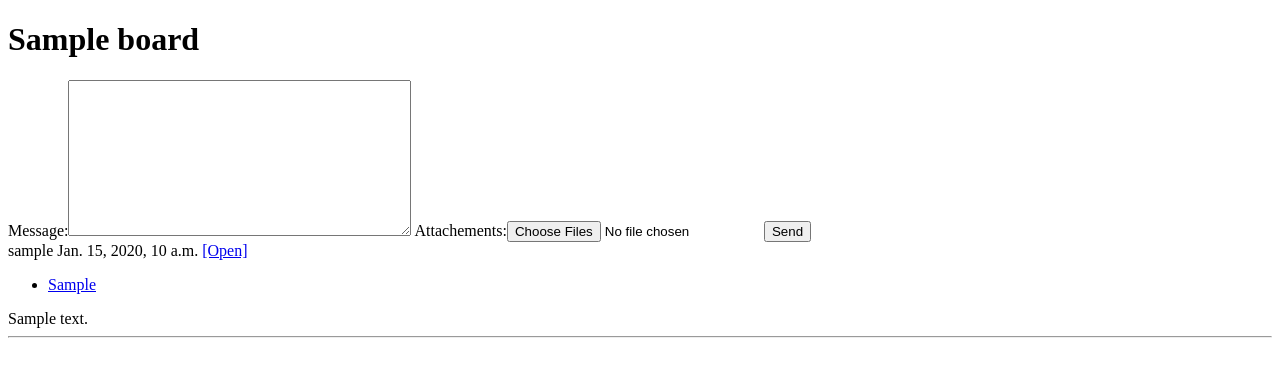
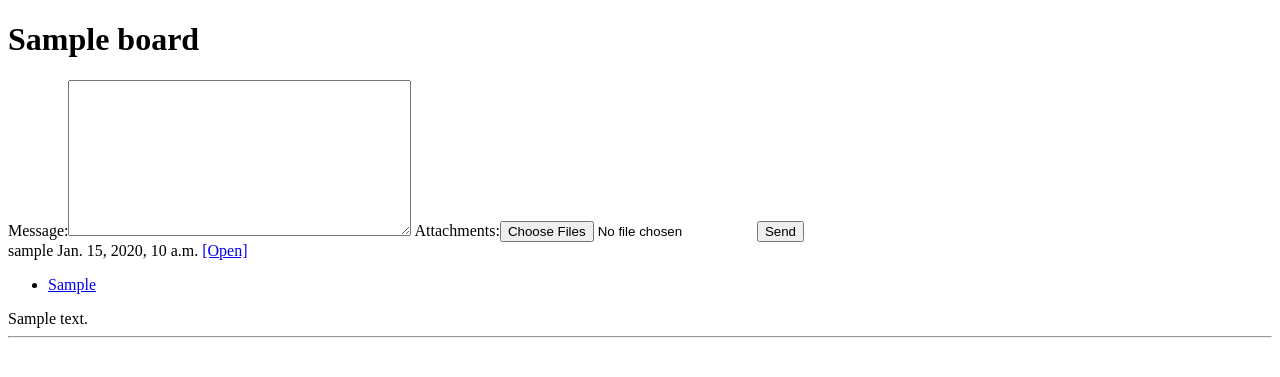
Before and after one commit to dawid2193487/tegami, a Django app: a page that uses backend/boards/templates/boards/board_detail.html in a window 1280 px wide. Shown: the top 377 px of the page. Run offline with Django 3.2, Linux system fonts and the light colour scheme; tables that the repository leaves empty hold one stand-in row (values such as "Sample post").

Commit message:
Fix typo in Attachment model name

```diff
--- a/backend/attach/admin.py
+++ b/backend/attach/admin.py
@@ -2,6 +2,6 @@ from django.contrib import admin
 from .models import *
 
 # Register your models here.
-@admin.register(Attachement)
-class AttachementAdmin(admin.ModelAdmin):
+@admin.register(Attachment)
+class AttachmentAdmin(admin.ModelAdmin):
     pass
--- a/backend/attach/models.py
+++ b/backend/attach/models.py
@@ -3,7 +3,7 @@ from django.contrib.contenttypes.models import ContentType
 from django.contrib.contenttypes.fields import GenericForeignKey
 
 # Create your models here.
-class Attachement(models.Model):
+class Attachment(models.Model):
     upload = models.FileField()
     content_type = models.ForeignKey(ContentType, on_delete=models.CASCADE)
     object_id = models.PositiveIntegerField()
--- a/backend/boards/forms.py
+++ b/backend/boards/forms.py
@@ -1,11 +1,11 @@
 from django import forms
-from attach.models import Attachement
+from attach.models import Attachment
 
 class ResponseForm(forms.Form):
     message = forms.CharField(label="Message", max_length=6000, widget=forms.Textarea)
-    attachements = forms.FileField(widget=forms.FileInput(attrs={'multiple': True}), required=False)
+    attachments = forms.FileField(widget=forms.FileInput(attrs={'multiple': True}), required=False)
 
-    def save_attachements(self, attached_to):
-        files = self.files.getlist("attachements")
+    def save_attachments(self, attached_to):
+        files = self.files.getlist("attachments")
         for f in files:
-            Attachement.objects.create(upload=f, content_object=attached_to)
+            Attachment.objects.create(upload=f, content_object=attached_to)
--- a/backend/boards/models.py
+++ b/backend/boards/models.py
@@ -2,7 +2,7 @@ from django.db import models
 from django.utils.text import slugify
 from django.conf import settings
 from django.contrib.contenttypes.fields import GenericRelation
-from attach.models import Attachement
+from attach.models import Attachment
 
 # Create your models here.
 class Board(models.Model):
@@ -27,7 +27,7 @@ class Thread(models.Model):
     message = models.TextField(verbose_name="Message", max_length=6000)
     board = models.ForeignKey(Board, on_delete=models.CASCADE)
     posted_at = models.DateTimeField(auto_now_add=True)
-    attachements = GenericRelation(Attachement)
+    attachments = GenericRelation(Attachment)
 
     @property
     def channel_id(self):
@@ -41,7 +41,7 @@ class Reply(models.Model):
     message = models.TextField(verbose_name="Message", max_length=6000)
     reply_in = models.ForeignKey(Thread, on_delete=models.CASCADE)
     posted_at = models.DateTimeField(auto_now_add=True)
-    attachements = GenericRelation(Attachement)
+    attachments = GenericRelation(Attachment)
 
     class Meta:
         verbose_name_plural = "Replies"
--- a/backend/boards/templates/boards/board_detail.html
+++ b/backend/boards/templates/boards/board_detail.html
@@ -20,11 +20,11 @@
                 <span class="open"><a href="{% url 'thread' board=object.slug pk=thread.pk %}">[Open]</a></span>
             </div>
             <div class="message">
-                {% if thread.attachements.count %}
-                    <div class="attachements">
+                {% if thread.attachments.count %}
+                    <div class="attachments">
                         <ul>
-                        {% for attachement in thread.attachements.all %}
-                            <li><a href="{{ attachement.upload.url }}">{{ attachement.upload.name }}</a></li>
+                        {% for attachment in thread.attachments.all %}
+                            <li><a href="{{ attachment.upload.url }}">{{ attachment.upload.name }}</a></li>
                         {% endfor %}
                         </ul>
                     </div>
--- a/backend/boards/views.py
+++ b/backend/boards/views.py
@@ -24,7 +24,7 @@ class BoardView(DetailView):
         if form.is_valid():
             message = form.cleaned_data["message"]
             t = Thread.objects.create(posted_by=request.user, message=message, board=self.object)
-            form.save_attachements(t)
+            form.save_attachments(t)
             return redirect("thread", board=self.object.slug, pk=t.pk)
         else:
             messages.add_message(request, messages.ERROR, "Invalid form.")
@@ -55,7 +55,7 @@ class ThreadView(DetailView):
         if form.is_valid():
             message = form.cleaned_data["message"]
             r = Reply.objects.create(posted_by=request.user, message=message, reply_in=self.object)
-            form.save_attachements(r)
+            form.save_attachments(r)
         else:
             messages.add_message(request, messages.ERROR, "Invalid form.")
 
```
Also changed, not shown: backend/boards/templates/boards/thread_detail.html (+8 -8 lines), backend/attach/migrations/0002_auto_20200323_2047.py (added).
